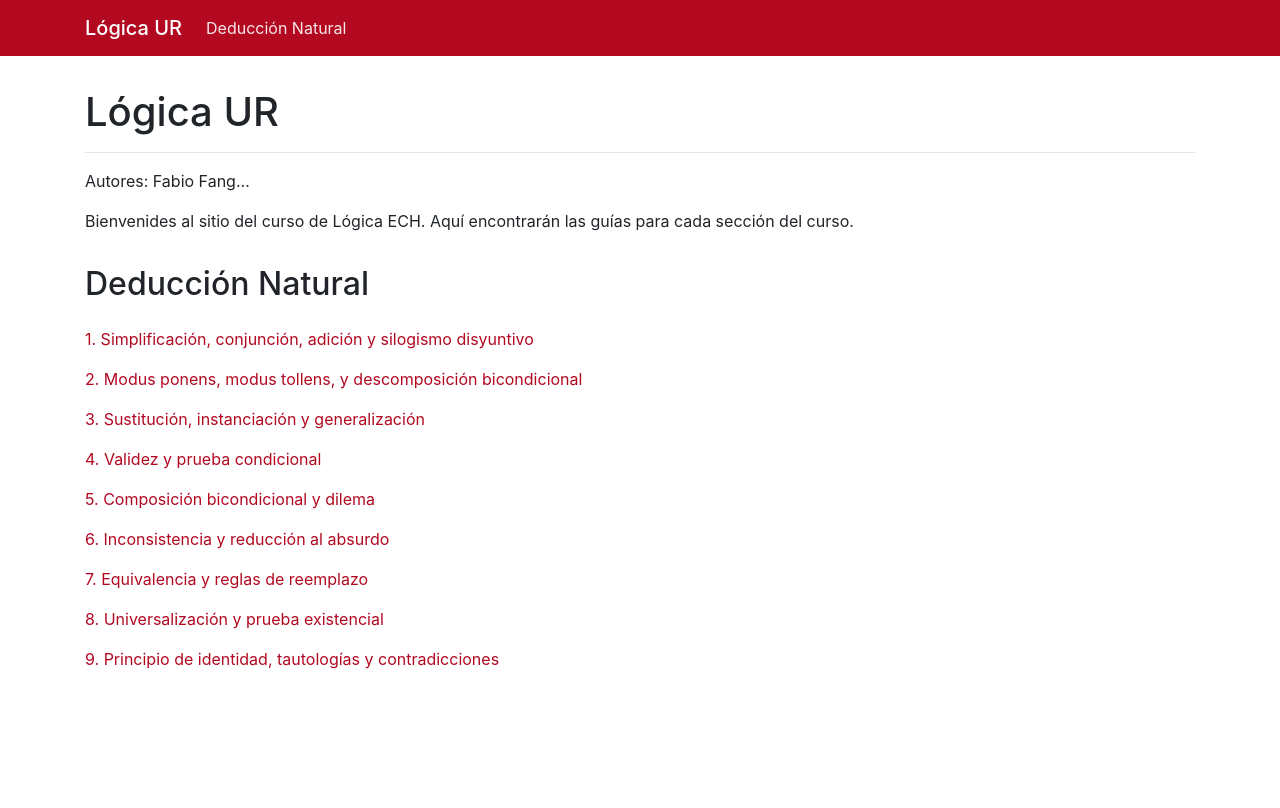
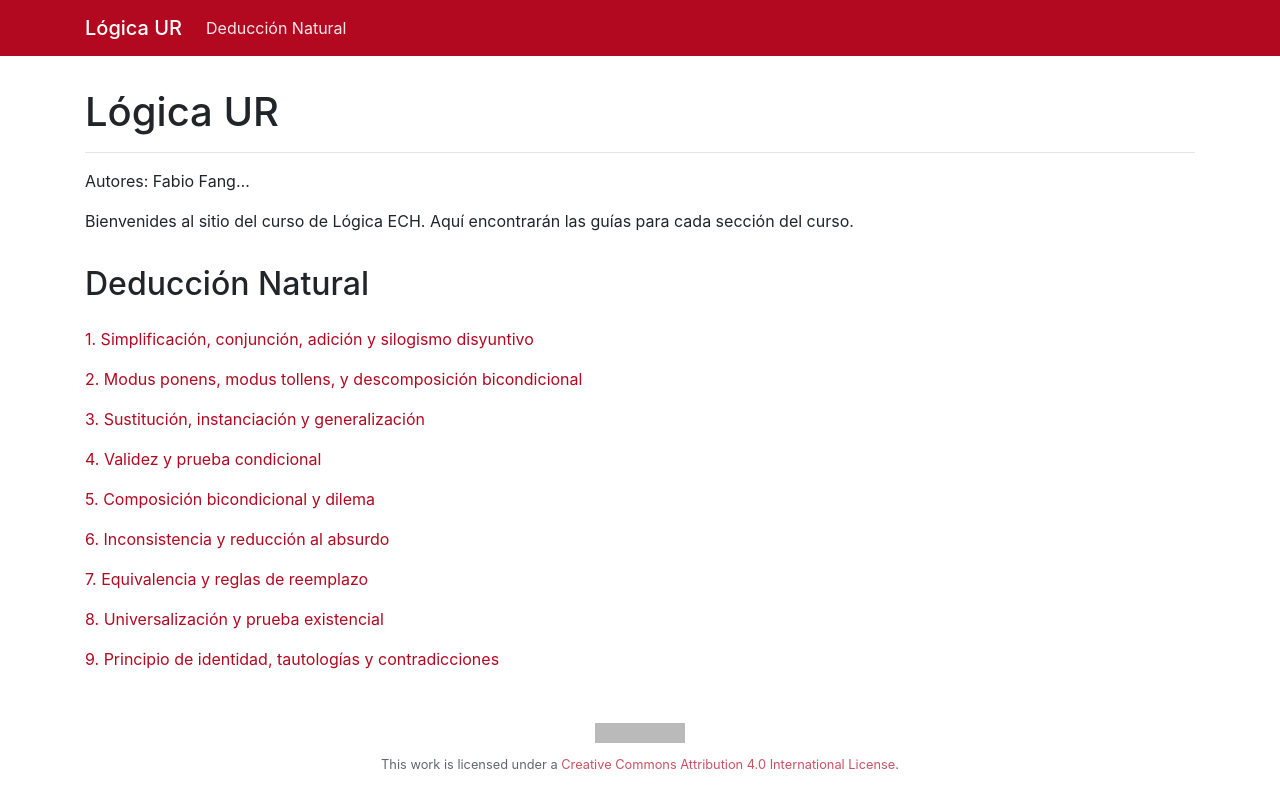
Before and after one commit to juanrloaiza/logicaur, a Jekyll site: the page built from index.md, in a window 1280 px wide. Shown: the top 808 px of the page. Built offline with Jekyll 4.4.1, drawn with Linux system fonts in a browser that asks for light colours; grey boxes are pictures that could not be loaded.

Commit message:
Aplicada la licencia CC

```diff
--- /dev/null
+++ b/_includes/html/footer.html
@@ -0,0 +1,2 @@
+<footer class="container">
+<a rel="license" href="http://creativecommons.org/licenses/by/4.0/"><img alt="Creative Commons License" style="border-width:0" src="https://i.creativecommons.org/l/by/4.0/80x15.png" /></a><br />This work is licensed under a <a rel="license" href="http://creativecommons.org/licenses/by/4.0/">Creative Commons Attribution 4.0 International License</a>.  </footer>
--- a/_layouts/content.html
+++ b/_layouts/content.html
@@ -27,6 +27,9 @@
 
   </div>
 
+  {% include html/footer.html %}
+
+
 </body>
 
 </html>
--- a/_layouts/home.html
+++ b/_layouts/home.html
@@ -12,6 +12,8 @@
     {{ content }}
   </div>
 
+{% include html/footer.html %}
+
 </body>
 
 </html>
--- a/css/main.scss
+++ b/css/main.scss
@@ -28,3 +28,18 @@ h3 {
     color: $primary;
   }
 }
+
+footer {
+  text-align: center;
+  font-size: 80%;
+  opacity: 0.7;
+  margin: 2em;
+
+  img {
+    margin-bottom: 1em;
+  }
+
+  a {
+    color: $primary;
+  }
+}
```
